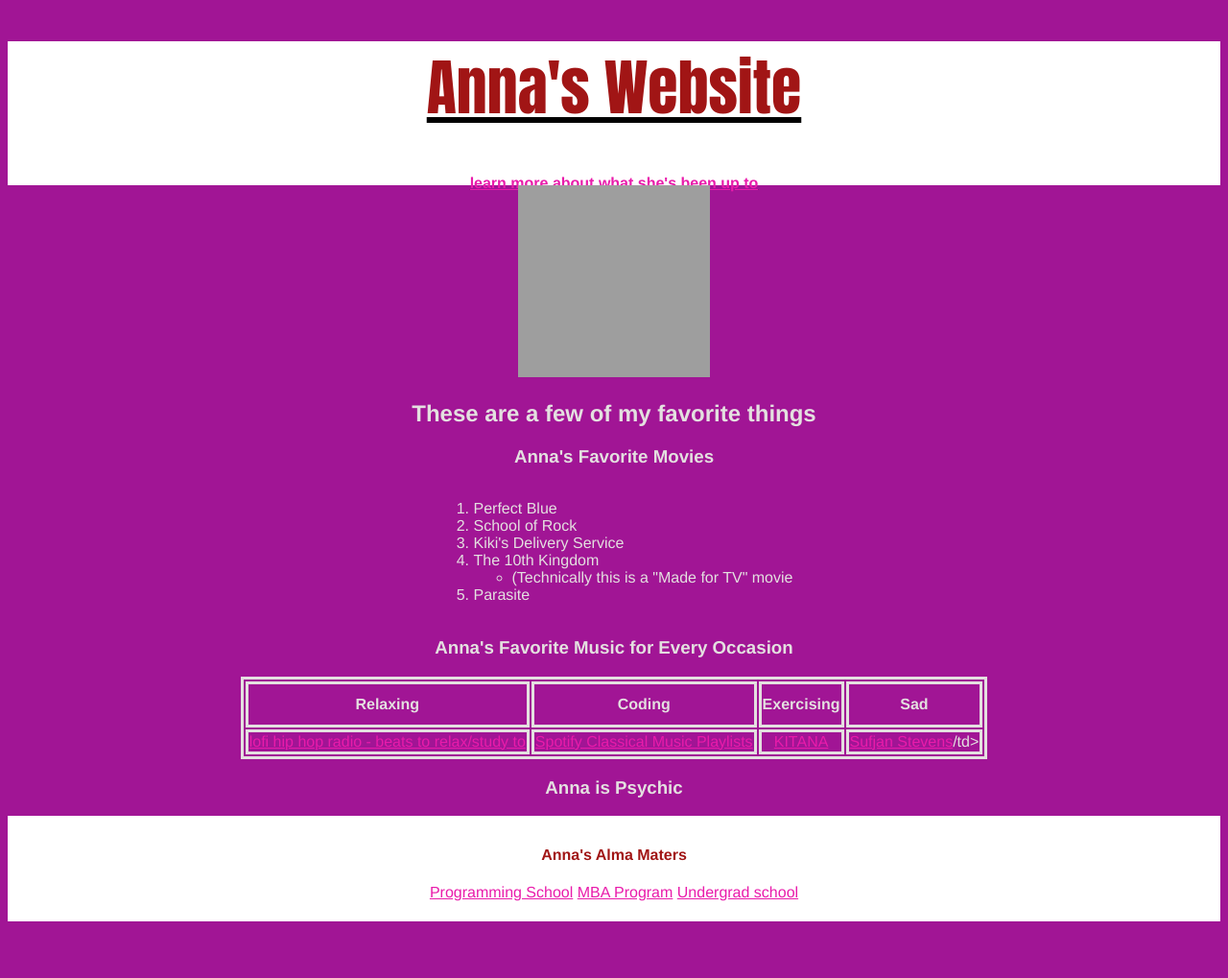
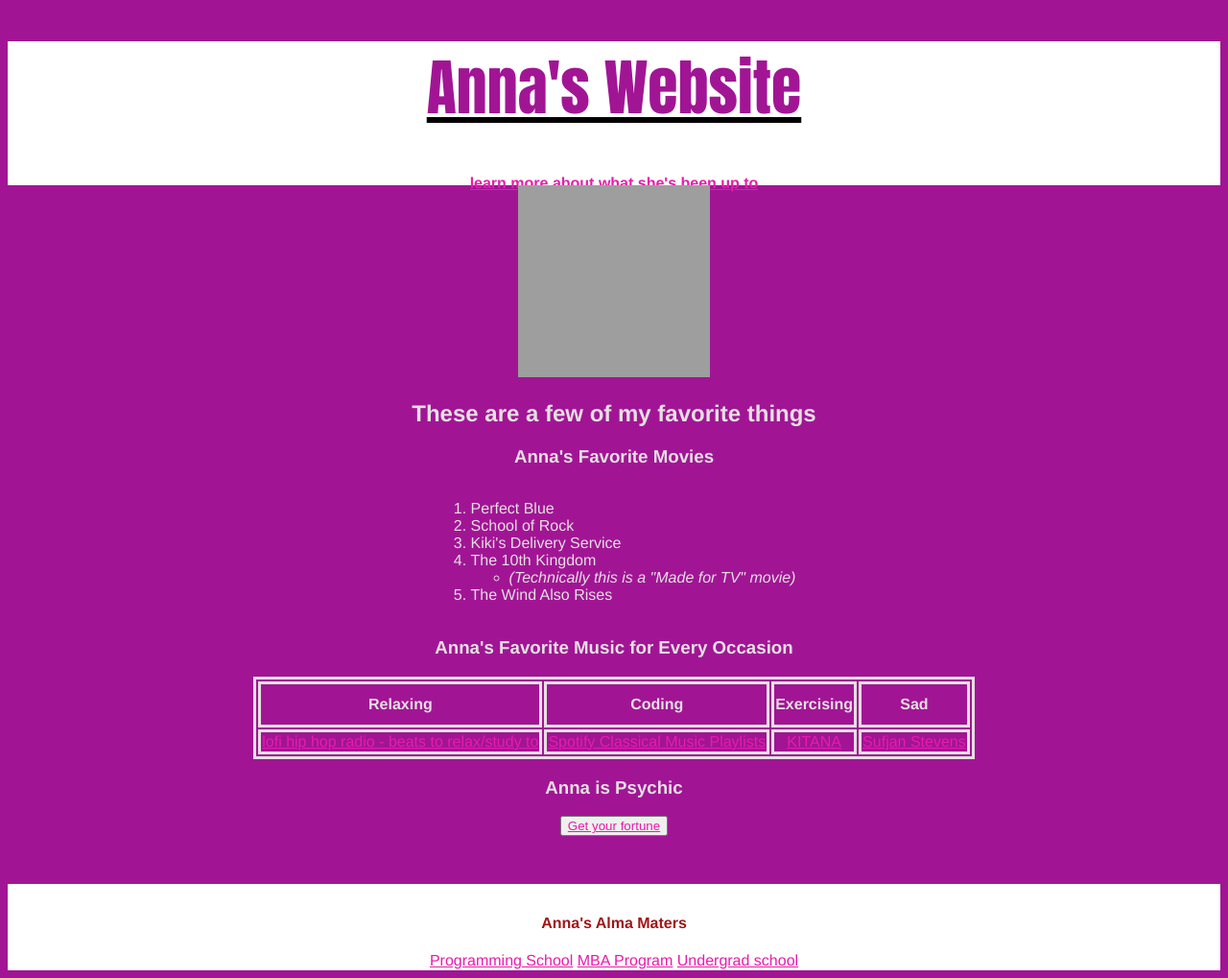
Before and after one commit to astania/annas-website, a plain HTML site: page index.html in a window 1280 px wide. Shown: the whole page at 96% size. Before the commit the page ends 968 px from the top, so only its background shows below. Drawn offline with Linux system fonts and the light colour scheme; grey boxes are pictures that could not be loaded.

Commit message:
finalized message

```diff
--- a/index.html
+++ b/index.html
@@ -23,10 +23,10 @@
             <li>Kiki's Delivery Service</li>
             <li>The 10th Kingdom
                 <ul>
-                    <li>(Technically this is a "Made for TV" movie </li>
+                    <li><em>(Technically this is a "Made for TV" movie)</em></li>
                 </ul>
             </li>
-            <li>Parasite</li>
+            <li>The Wind Also Rises</li>
         </ol>
     </div>
     <div id="music">
@@ -42,13 +42,15 @@
                 <td><a href="https://www.youtube.com/watch?v=5qap5aO4i9A">lofi hip hop radio - beats to relax/study to</a></td>
                 <td><a href="https://open.spotify.com/playlist/6wObnEPQ63a4kei1sEcMdH">Spotify Classical Music Playlists</a></td>
                 <td><a href="https://www.youtube.com/watch?v=Ll0XbB3GxuA">KITANA</a></td>
-                <td><a href="https://www.youtube.com/watch?v=p_tcyQbfRo8&list=PLJ9uMbcoY6lI4wHOZSq_wV2cSbcz7b-xl">Sufjan Stevens</a>/td>
+                <td><a href="https://www.youtube.com/watch?v=p_tcyQbfRo8&list=PLJ9uMbcoY6lI4wHOZSq_wV2cSbcz7b-xl">Sufjan Stevens</a></td>
             </tr>
         </table>
     </div>
     <div id="book">
         <h3>Anna is Psychic</h3>
+        <button type="button"><a href="https://astania.github.io/my-website-repo">Get your fortune</a></button>
     </div>
+    <div id="hidden"> <p>this text is only visible to witches</p></div>
     <div id="footer">
         <div>
             <h4>Anna's Alma Maters</h4>
@@ -57,6 +59,5 @@
         <a href="https://cleary.edu/degrees/mba-analytical-efficiency/">MBA Program</a>
         <a href="https://www.jmc.msu.edu">Undergrad school</a>
     </div>
-
 </body>
 </html>
--- a/style.css
+++ b/style.css
@@ -41,8 +41,11 @@ tr:hover {background-color: black;}
     color:rgb(228, 224, 224);
 }
 
+p {
+    color: rgb(161, 21, 149)
+}
 h1 {
-    color: rgb(161, 21, 21);
+    color: rgb(161, 21, 149);
     font-family: impact;
     font-size: 4em;
 }
@@ -55,8 +58,20 @@ h4 {
     color:rgb(161, 21, 21);
 }
 
+.button {
+    border: none;
+    color: white;
+    padding: 15px 32px;
+    text-align: center;
+    text-decoration: none;
+    display: inline-block;
+    font-size: 16px;
+    margin: 4px 2px;
+    cursor: pointer;
+  }
+
 #footer {
     background-color: white;
-    height: 100px;
+    height: 80px;
     padding-top: 10px;
 }
```
